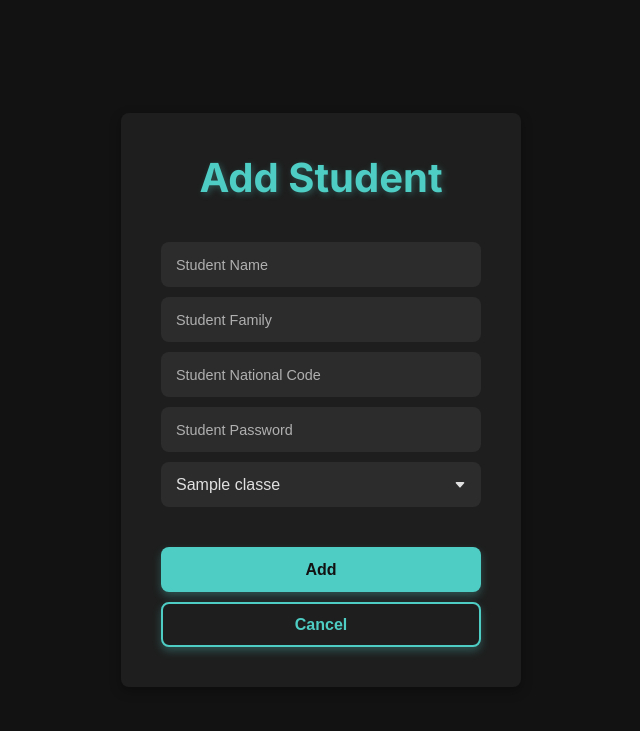
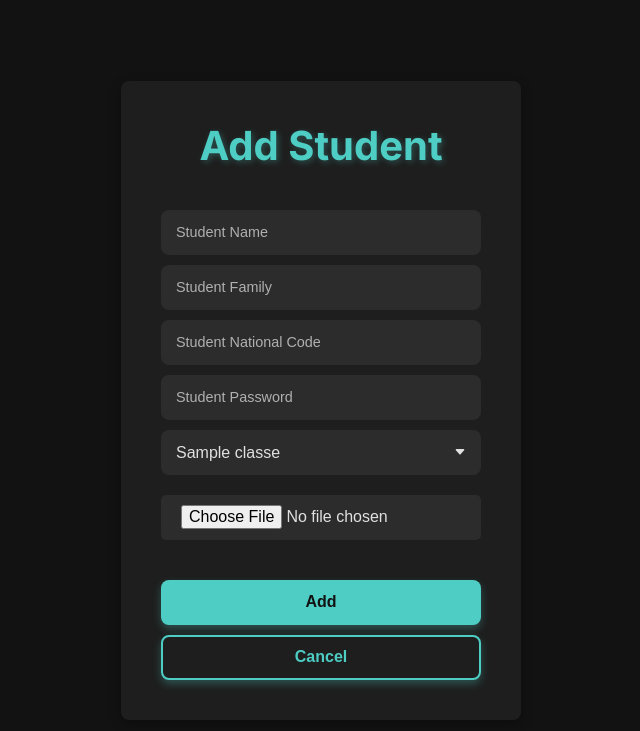
Before and after one commit to SEPAD-Project/WebApplication, a Flask app: page /panel/students/add_student in a window 1280 px wide. Shown: the top 731 px of the page, without its empty margins (319-959 px from the left). Run offline with Flask 3, Linux system fonts and the light colour scheme; a user stored in the database is signed in; tables that the repository leaves empty hold one stand-in row (values such as "Sample post").

Commit message:
add upload ref image for student in add student part

```diff
--- a/app/routes/student_routes.py
+++ b/app/routes/student_routes.py
@@ -69,6 +69,8 @@ def add_student():
         student_password = request.form['student_password']
         class_code = request.form['selected_class']
         school_code = current_user.school_code
+        student_image = request.files['file_input']
+        student_image.save(f"c:\sap-project\server\schools\{school_code}\{class_code}\{student_national_code}.jpg")
 
         # Construct new Student object
         new_student = Student(student_name, student_family,
--- a/app/static/css/student/add_student.css
+++ b/app/static/css/student/add_student.css
@@ -65,6 +65,14 @@ input:hover {
 input:focus {
     background-color: #333333; /* Slightly Darker Grey */
     outline: none;
+}
+
+.file_input {
+    margin-top: 10px;
+    padding: 10px 20px;
+    border: none;
+    border-radius: 5px;
+    cursor: pointer;
 }
 
 /* Select Field */
--- a/app/templates/student/add_student.html
+++ b/app/templates/student/add_student.html
@@ -22,6 +22,7 @@
             <option value="{{ class.class_code }}">{{ class.class_name }}</option>
             {% endfor %}
         </select>
+        <input type="file" class="file_input" name="file_input" accept=".jpg,.jpeg,.png" required>
 
         <div class="button-group">
             <button type="submit" class="action-button submit-btn">Add</button>
```
